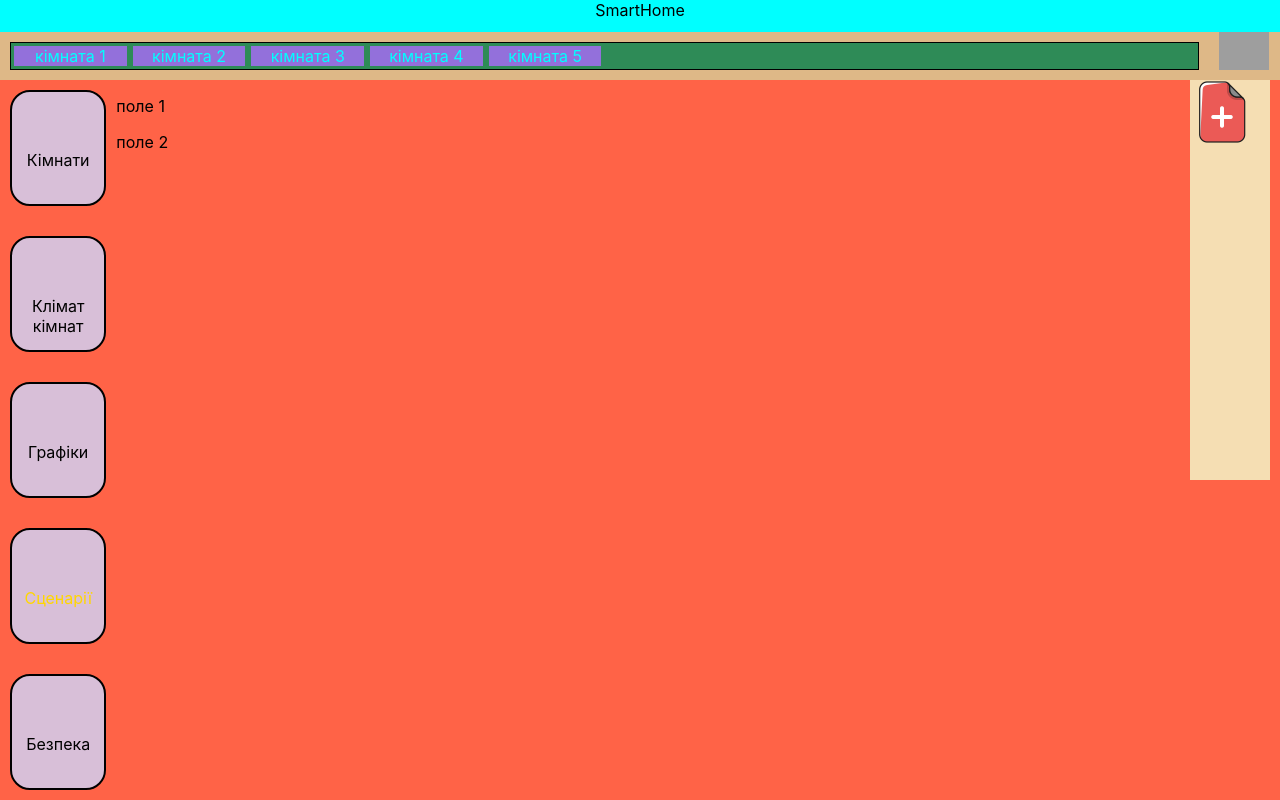
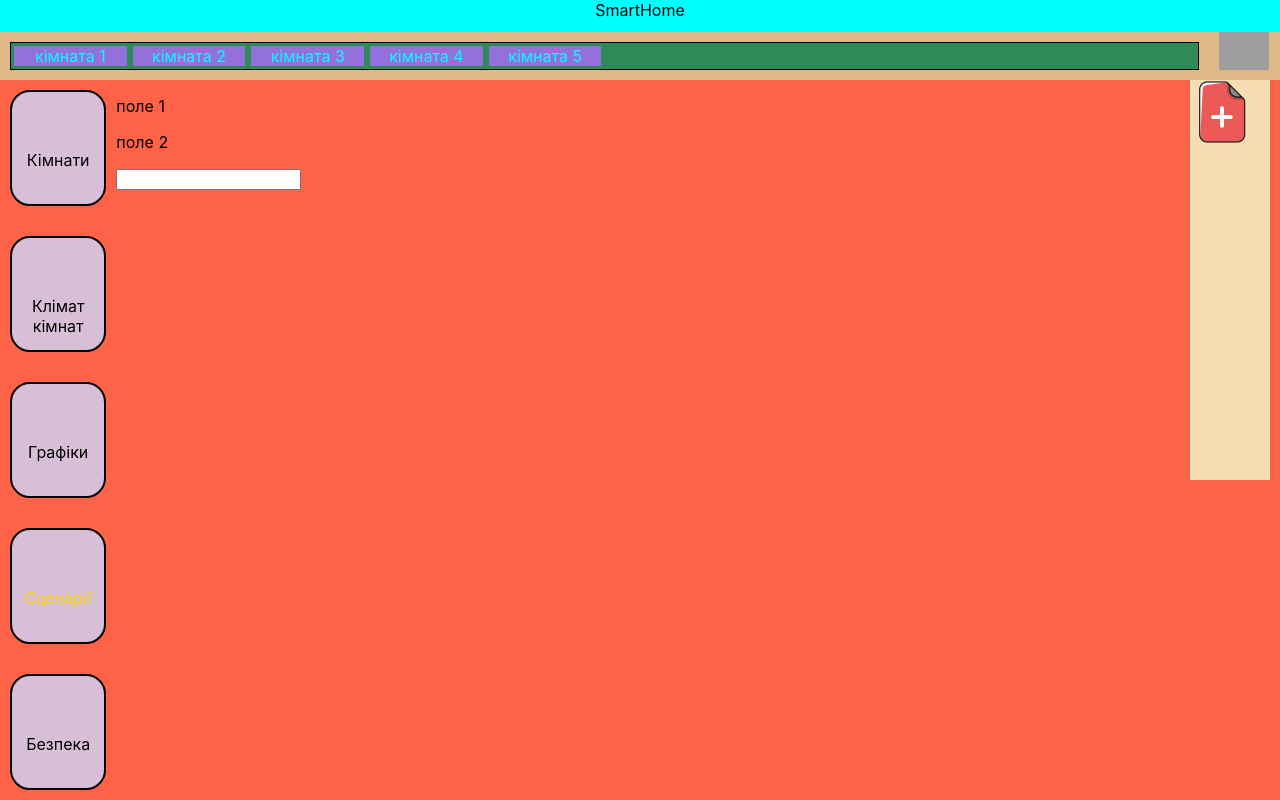
Before and after one commit to HaryachuyAndry/v1, a React (Create React App) app: page /scenery in a window 1280 px wide. Built offline with nearby package versions, Linux system fonts and the light colour scheme; grey boxes are pictures that could not be loaded.

Commit message:
Дороблений вивід тексту

```diff
--- a/src/components/Content/Scenery/scenery.jsx
+++ b/src/components/Content/Scenery/scenery.jsx
@@ -7,6 +7,7 @@ const Scenery = (props) =>{
             <div >
                 <p>{props.element1}</p>
                 <p>{props.element2}</p>
+                <input onChange={(event) => {props.outSceneryelement1(event.target.value)}} type="text"/>
             </div>
     );
 }
--- a/src/components/Content/Scenery/sceneryContainer.jsx
+++ b/src/components/Content/Scenery/sceneryContainer.jsx
@@ -2,31 +2,35 @@ import React from 'react';
 import Scenery from './scenery';
 import { connect } from 'react-redux';
 import {outSceneryelement1 , outSceneryelement2} from '../../../store/Content/scenery/actions'
+import { bindActionCreators } from 'redux';
 
 
 const SceneryContainer = (props) =>{
     console.log(props);
-    return( <Scenery
-        element1={props.element1}
-        element2={props.element2}
+    return(
+        <Scenery
+            element1={props.element1}
+            element2={props.element2}
 
-        //outSceneryelement1={this.props.outSceneryelement1}
-        //outSceneryelement2={this.props.outSceneryelement2}
+            outSceneryelement1={props.outSceneryelement1}
+            outSceneryelement2={props.outSceneryelement2} //питання чому не полужається викристати the.
          >
 
         </Scenery> );
 }
 
-const mapStateToProps = state => {
+const mapStateToProps = state => {            //ми запхали в пропси тупої компоненти поточний стейт
     return {
         element1: state.scenary.element1,
         element2: state.scenary.element2
     };
 };
 
-const mapDispachToProps = {
-    outSceneryelement1:outSceneryelement1,
-    outSceneryelement2:outSceneryelement2
+const putActionsToProps = (dispatch) => {       //ми зробили звязок між екшенкріейтерами та тупою компонентою
+    return{
+        outSceneryelement1: bindActionCreators(outSceneryelement1, dispatch),
+        outSceneryelement2: bindActionCreators(outSceneryelement2, dispatch),
+    }
 };
 
-export default connect (mapStateToProps,mapDispachToProps)(SceneryContainer);
+export default connect (mapStateToProps,putActionsToProps)(SceneryContainer);
--- a/src/store/Content/scenery/actions.js
+++ b/src/store/Content/scenery/actions.js
@@ -3,7 +3,7 @@ export const SCEN_CHANGE_ELEMENT2 = 'SCEN_CHANGE_ELEMENT2';
 
 export const outSceneryelement1 = (element1) =>({
     type: SCEN_CHANGE_ELEMENT1,
-    payload: {element1}
+    payload: element1   //те що приходить з вюшки
 });
 
 export const outSceneryelement2 = (element2) =>({
--- a/src/store/Content/scenery/reducers.js
+++ b/src/store/Content/scenery/reducers.js
@@ -10,7 +10,7 @@ export const seneryOutput = (state = defaultstate , action ) => {
             case SCEN_CHANGE_ELEMENT1:
                 return{
                     ...state ,
-                    element1 : action.payload                };
+                       element1: action.payload             };
 
             case SCEN_CHANGE_ELEMENT2:
                 return{
```
